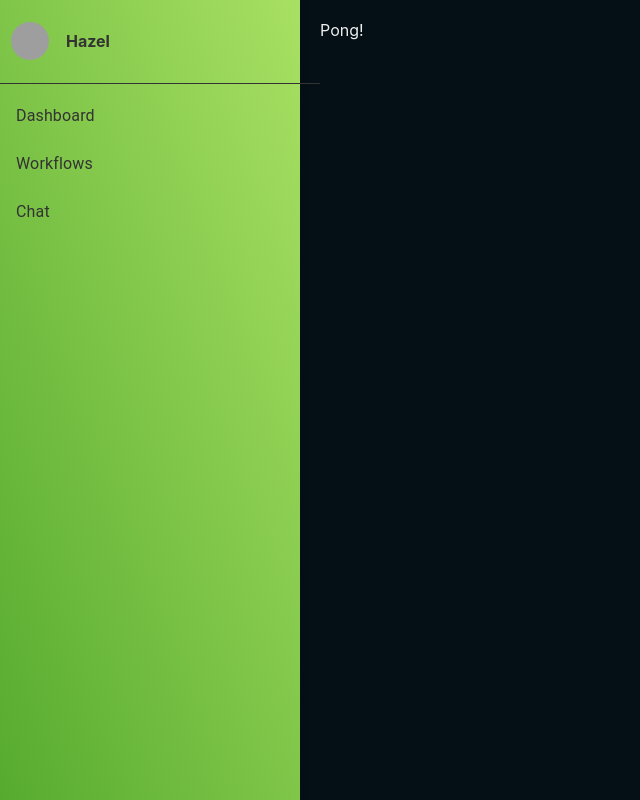
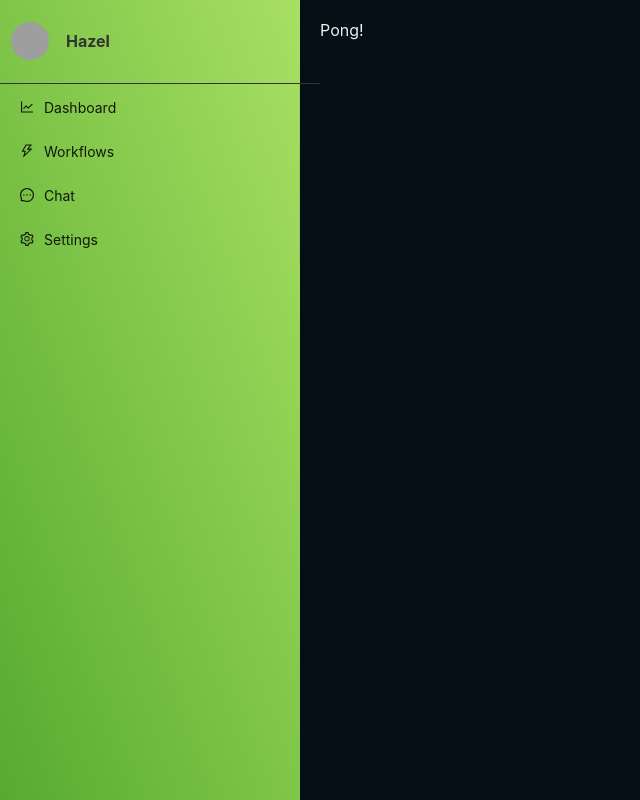
Before and after one commit to tacosontitan/project-odin, a React (Create React App) app: page / in a window 1280 px wide. Shown: the whole page, without its empty margins (0-640 px from the left). Built offline with nearby package versions, Linux system fonts and the light colour scheme; grey boxes are pictures that could not be loaded.

Commit message:
Updated link list to use ant design.

```diff
--- a/src/App.scss
+++ b/src/App.scss
@@ -37,6 +37,10 @@
   }
 }
 
+.ant-menu {
+	background: transparent !important;
+}
+
 .bg-primary-gradient {
   background: #56ab2f;
   background: -webkit-linear-gradient(to bottom left, #a8e063, #56ab2f);
--- a/src/components/left-nav/link-list/LeftNavLink.ts
+++ /dev/null
@@ -1,8 +0,0 @@
-export class LeftNavLink {
-    constructor(
-        public name: string,
-        public url: string,
-        public iconUrl: string,
-        public children?: LeftNavLink[]
-    ) { }
-}
--- a/src/components/left-nav/link-list/LinkList.tsx
+++ b/src/components/left-nav/link-list/LinkList.tsx
@@ -1,22 +1,23 @@
 import React from 'react';
-import Avatar from '@mui/material/Avatar';
-import { CardHeader, Divider, List, ListItem, ListItemButton, ListItemText } from '@mui/material';
-import { LeftNavLink } from './LeftNavLink';
+import { LineChartOutlined, ThunderboltOutlined, MessageOutlined, SettingOutlined } from '@ant-design/icons';
+import type { MenuProps } from 'antd';
+import { Menu } from 'antd';
+
+type MenuItem = Required<MenuProps>['items'][number];
 
 /**
  * Defines the user card component.
  */
 class LinkList extends React.Component {
-    links: LeftNavLink[];
+    items: MenuItem[];
     constructor() {
         let props = {};
         super(props);
-
-        let picsum = "https://picsum.photos/200?random="
-        this.links = [
-            new LeftNavLink('Dashboard', picsum + Math.floor(Math.random() * 9999), 'dashboard'),
-            new LeftNavLink('Workflows', picsum + Math.floor(Math.random() * 9999), 'workflows'),
-            new LeftNavLink('Chat', picsum + Math.floor(Math.random() * 9999), 'chat'),
+        this.items = [
+            this.getItem('Dashboard', 'dashboard', <LineChartOutlined />),
+            this.getItem('Workflows', 'workflows', <ThunderboltOutlined />),
+            this.getItem('Chat', 'chat', <MessageOutlined />),
+            this.getItem('Settings', 'settings', <SettingOutlined />)
         ];
     }
     /**
@@ -26,14 +27,26 @@ class LinkList extends React.Component {
      */
     override render() {
         return (
-            <List component="nav" aria-label="application links">
-                {this.links.map((link, index) => (
-                    <ListItem key={index} button>
-                        <ListItemText primary={link.name} />
-                    </ListItem>
-                ))}
-            </List>
+            <Menu
+                mode="vertical"
+                items={this.items}
+            />
         );
+    }
+    private getItem(
+        label: React.ReactNode,
+        key: React.Key,
+        icon?: React.ReactNode,
+        children?: MenuItem[],
+        type?: 'group',
+    ): MenuItem {
+        return {
+            key,
+            icon,
+            children,
+            label,
+            type,
+        } as MenuItem;
     }
 }
 
```
